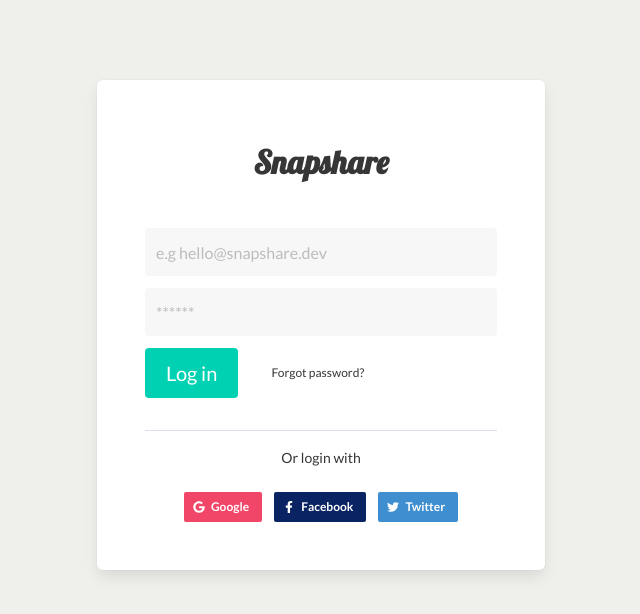
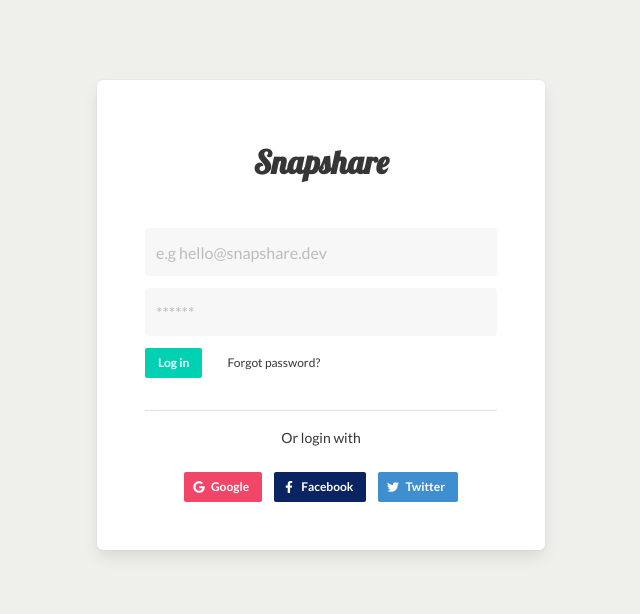
Before and after one commit to gerkai/SnapShare, a React (Vite) app in the folder frontend/: page /accounts/login in a window 1280 px wide. Shown: the top 614 px of the page, without its empty margins (319-959 px from the left). Built offline with nearby package versions, Linux system fonts and the light colour scheme.

Commit message:
Modified screenshot

```diff
--- a/frontend/src/components/accounts/Login.jsx
+++ b/frontend/src/components/accounts/Login.jsx
@@ -30,12 +30,12 @@ const Login = () => {
             </div>
             <div className="field is-grouped">
               <p className="control">
-                <button className="button is-medium is-primary mb-4">
+                <button className="button is-small is-primary mb-4 has-text-weight-semibold">
                   Log in
                 </button>
               </p>
               <p className="control">
-                <a className="button is-ghost no-focus-outline is-medium has-text-dark">
+                <a className="button is-ghost no-focus-outline is-small has-text-dark">
                   <span style={{ fontSize: "12px" }}> Forgot password?</span>
                 </a>
               </p>
```
Also changed, not shown: frontend/src/assets/screenshot.png.
